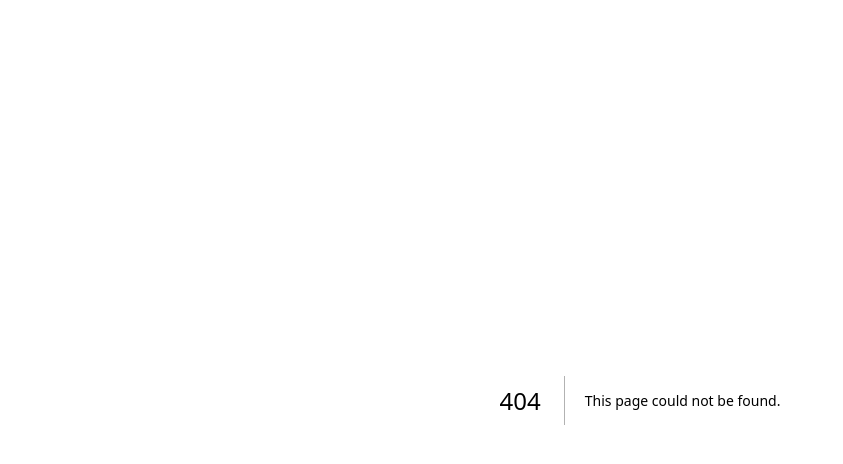
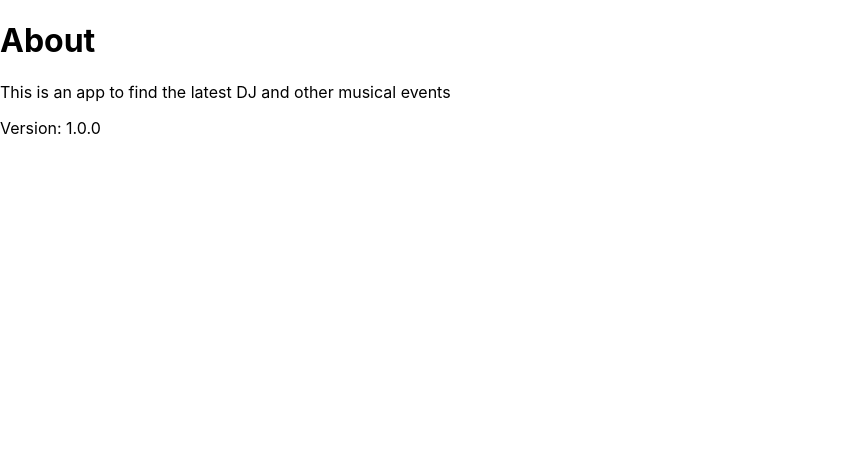
Before and after one commit to JunaidQureshi05/dj-events, a Next.js app in the folder dj-events-frontend/: page /about in a window 1280 px wide. Before the commit this address had no page. Shown: the top 464 px of the page, without its empty margins (0-843 px from the left). Built offline with nearby package versions, Linux system fonts and the light colour scheme.

Commit message:
pages and routing

```diff
--- /dev/null
+++ b/dj-events-frontend/pages/about.js
@@ -0,0 +1,13 @@
+import React from "react";
+
+const AboutPage = () => {
+  return (
+    <div>
+      <h1>About</h1>
+      <p>This is an app to find the latest DJ and other musical events</p>
+      <p>Version: 1.0.0</p>
+    </div>
+  );
+};
+
+export default AboutPage;
```
Also changed, not shown: dj-events-frontend/pages/events/[slug].js (added, +7 -0 lines), dj-events-frontend/pages/events/add.js (added, +7 -0 lines), dj-events-frontend/pages/events/index.js (added, +7 -0 lines).
